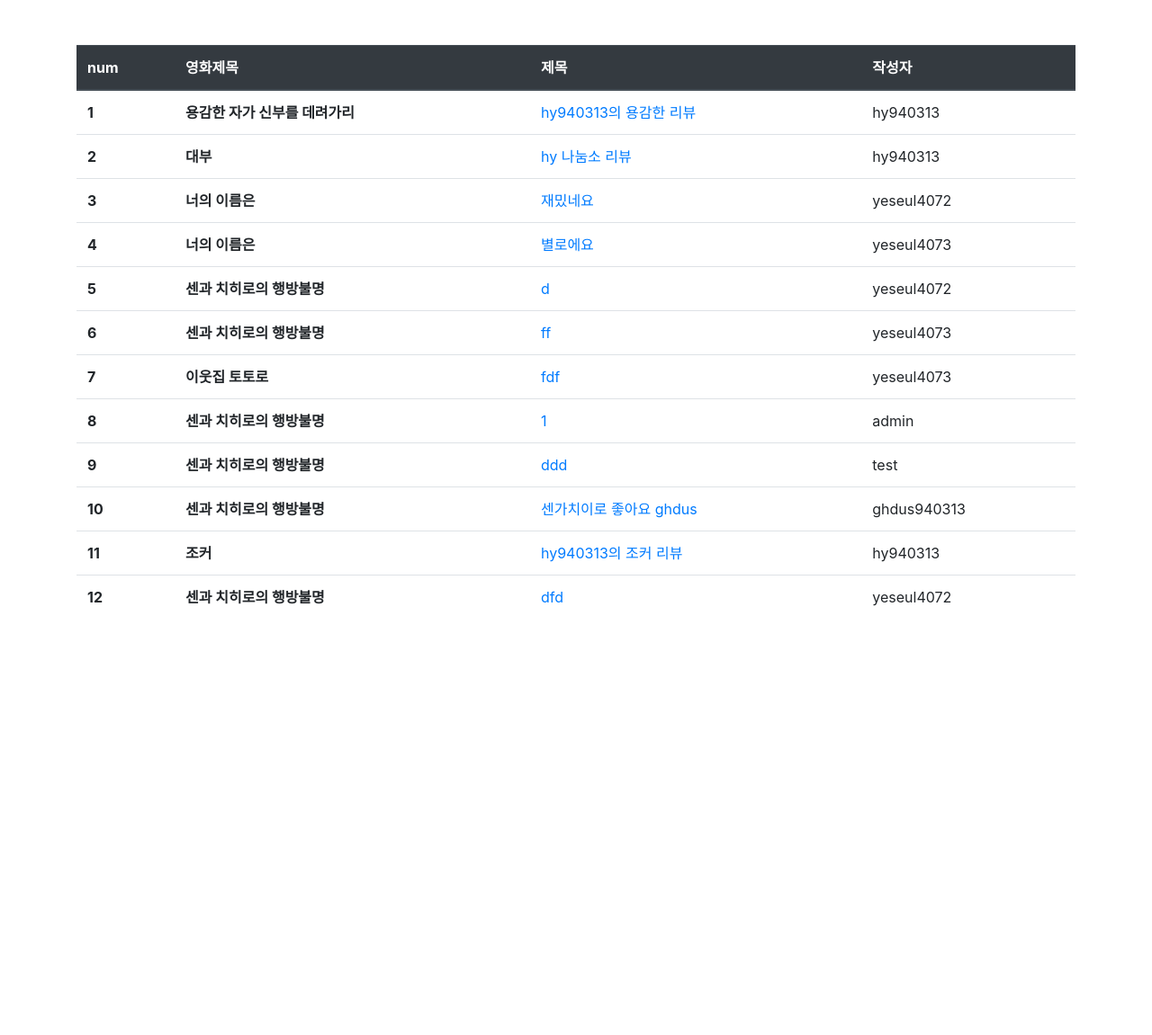
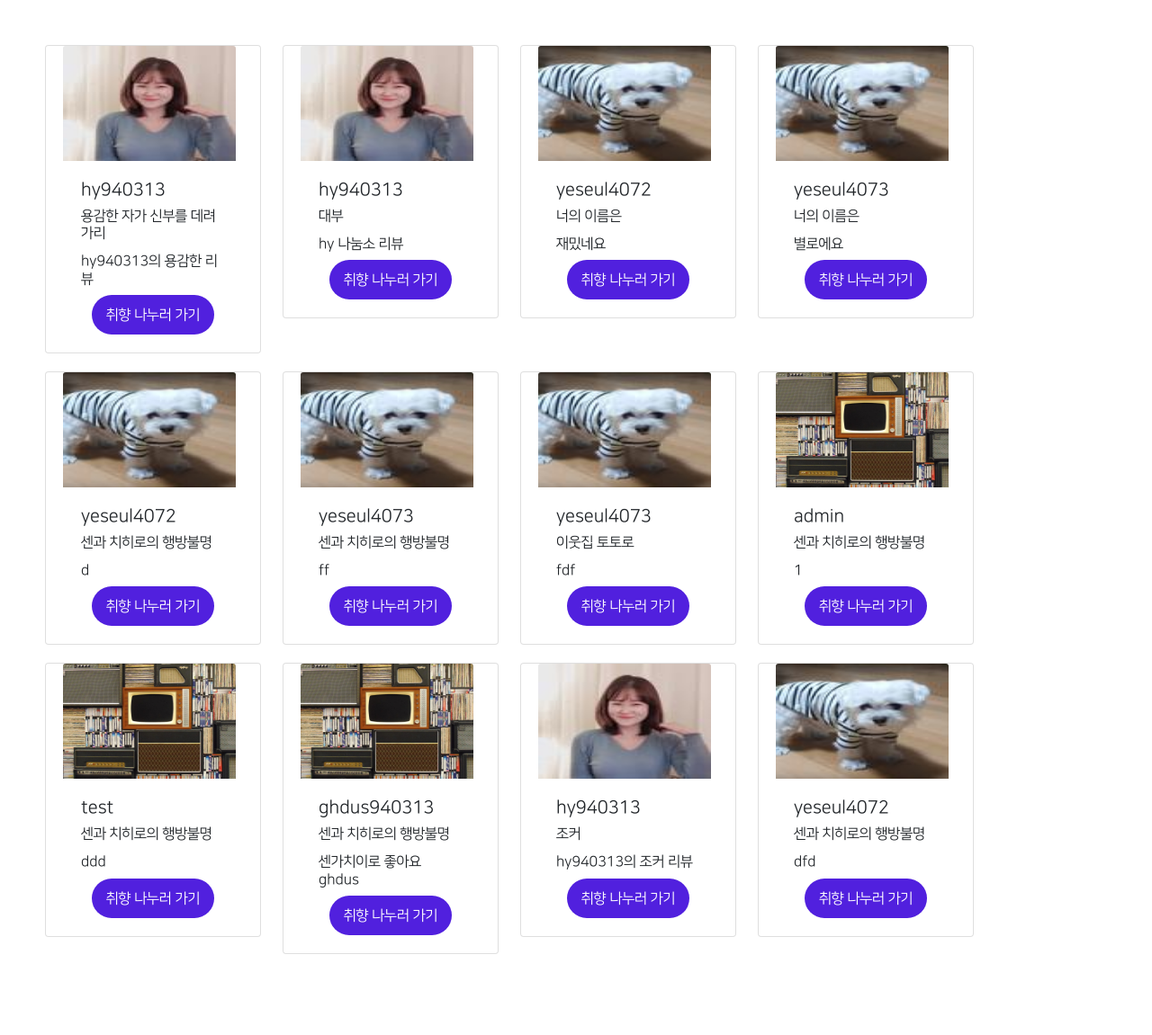
Before and after one commit to yeseul4072/fianl_pjt, a Django app: page /articles/review_list/ in a window 1280 px wide. Shown: the part 59-1210 px from the top of the page at 90% size. Before the commit the page ends 733 px from the top, so only its background shows below. Run offline with Django 3.2, Linux system fonts and the light colour scheme; data comes from the database, SQL or seed files in the repository; some libraries are stand-ins or nearby versions.

Commit message:
login,signup,review_list

```diff
--- a/initial/articles/templates/articles/review_list.html
+++ b/initial/articles/templates/articles/review_list.html
@@ -4,34 +4,45 @@
 
 {% block head %}
 <link rel="stylesheet" href="{% static 'articles/style.css' %}">
+<style>
+  .submit {
+    width: 85%;
+    padding: 10px 10px;
+    cursor: pointer;
+    display: block;
+    margin: auto;
+    background:  #5120DE;
+    border: 0;
+    outline: none;
+    border-radius: 30px;
+}
+</style>
 {% endblock %}
 
 {% block content %}
-<div class="container" style="margin-top: 50px; margin-bottom: 50px;">
-    <table class="table">
-        <thead class="thead-dark">
-          <tr>
-            <th scope="col">num</th>
-            <th scope="col">영화제목</th>
-            <th scope="col">제목</th>
-            <th scope="col">작성자</th>
-          </tr>
-        </thead>
-        <tbody>
-        {% for review in page_obj %}
-          <tr>
-            <th scope="row">{{ review.id }}</th>
-            <th>{{ review.movie.title }}</th>
-            <td><a href="{% url 'articles:review_detail' review.movie.pk review.pk %}">{{ review.title }}</a></td>
-            <td>{{ review.user.username }}</td>
-          </tr>
-        {% endfor %}
-        </tbody>
-      </table>
-        <div class="d-flex justify-content-center" style="margin-top: 20px;">
-            {% bootstrap_paginate page_obj range=10 show_prev_next="false" show_first_last="true" %}
-        </div>
+<div class="text_L" style="margin-top: 50px; margin-bottom: 50px; margin: 50px;">
+    {% for review in page_obj %}
+  <div class="card d-inline-flex m-10 justify-content-center" style="width: 15rem;">
+    <div class="poster-wrap position-relative mx-auto" style="width: 200px;">
+      {% if review.user.image %}
+      <a href="{% url 'accounts:profile' review.user %}"><img class="card-img-top" src = "{{ review.user.image.url }}" alt="movie_img" style="width: 12rem; height: 8rem;"></a>
+      {% else %}
+      <a href="{% url 'accounts:profile' review.user %}"><img class="card-img-top" src = "/static/noprofile.jpg" alt="movie_img" style="width: 12rem; height: 8rem;"></a>
+      {% endif %}
+    <div class="card-body">
+      <h5>{{ review.user.username }}</h5>
+      <h6 class="card-title">{{ review.movie.title }}</h6>
+      <h6>{{ review.title }}</h6>
+      <button class="submit"><a href="{% url 'articles:review_detail' review.movie.pk review.pk %}" class="text_L" style="color: white;">취향 나누러 가기</a></button>
     </div>
+  </div>
+  </div>
+  {% endfor %}
+
+  <div class="d-flex justify-content-center" style="margin-top: 20px;">
+    {% bootstrap_paginate page_obj range=10 show_prev_next="false" show_first_last="true" %}
+  </div>
 </div>
 
+
 {% endblock %}
```
Also changed, not shown: initial/accounts/templates/accounts/login.html (+8 -2 lines), initial/accounts/templates/accounts/signup.html (+7 -2 lines).
